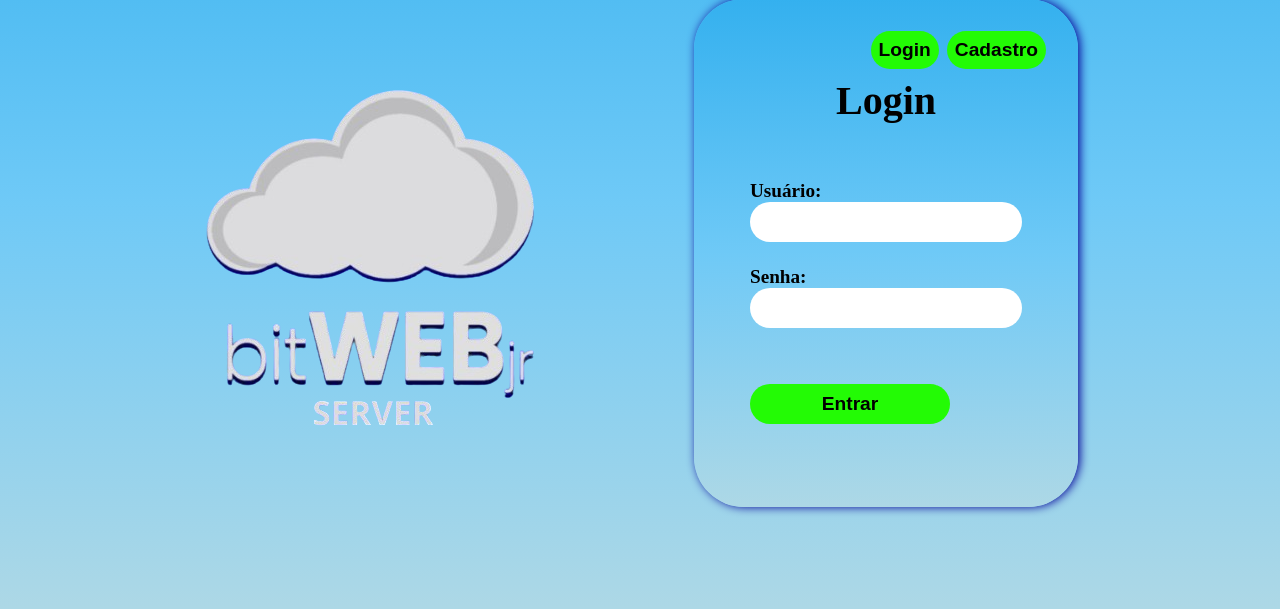
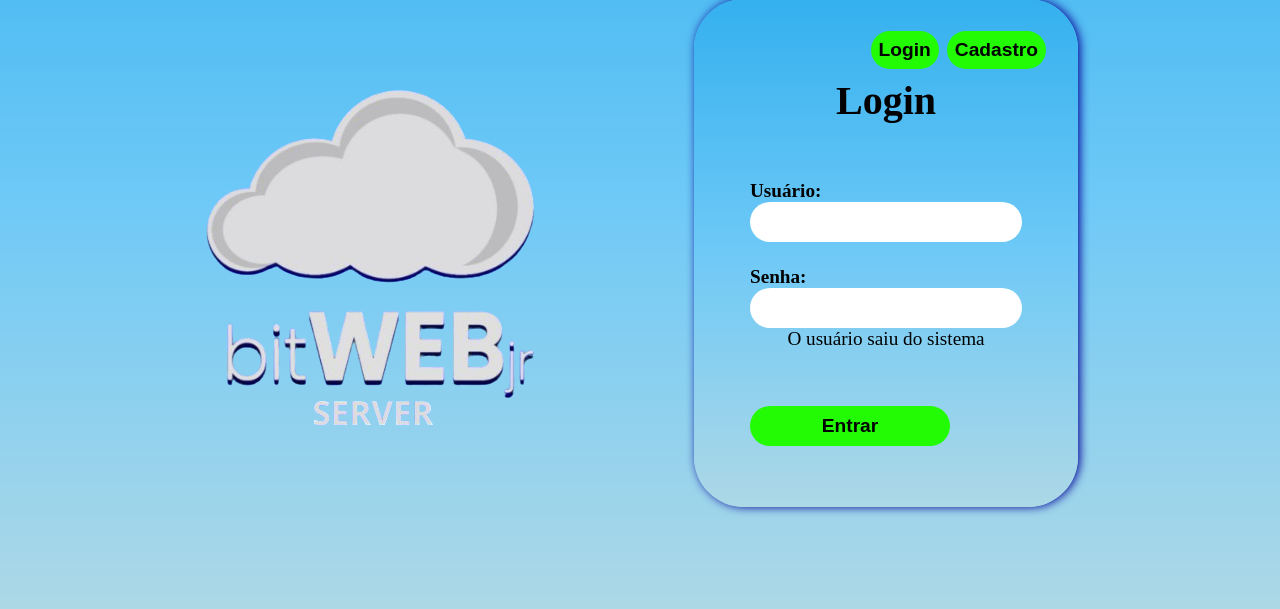
Before and after one commit to Mktk11/projeto-1-bitwebjr, a PHP site: page /index.php?login=sai in a window 1280 px wide. Shown: the part 209-818 px from the top of the page. Run offline with PHP 8.4, Linux system fonts and the light colour scheme; some libraries are stand-ins or nearby versions.

```diff
--- a/css/_dashboard.css
+++ b/css/_dashboard.css
@@ -141,10 +141,8 @@ section > div > div{
     .nav__imgperfil{
         width: 100%;
         display: flex;
-        justify-content: center;
-    }
-    .div--imgperfil{
-
+        flex-direction: column;
+        justify-self: center;
     }
     li > a{
         display: grid;
--- a/css/homeStyle.css
+++ b/css/homeStyle.css
@@ -45,6 +45,10 @@ td{
     text-align: center;
     padding: 5px;
 }
+textarea{
+    color: black;
+}
+
 @media (min-width: 992px){
     section > div{
         display: grid;
--- a/index.php
+++ b/index.php
@@ -19,6 +19,10 @@
         text-align: center;
         font-size: 1.2rem;
         color: red;
+      }
+      .mensagem-saida{
+        text-align: center;
+        font-size: 1.2rem;
       }
     </style>
   </head>
@@ -45,12 +49,12 @@
     </header>
     <main>
       <section class="main__sectionhero">
-        <div class="section--img">
+        <figure class="section--img">
           <a href="#">
             <img src="imagens/logo-bit-removebg.png" alt="Logo BitWeb">
           </a>
-        </div>
-        <div class="section--form">
+        </figure>
+        <article class="section--form">
           <div class="section--form_btn">
             <button id="btn--login">Login</button>
             <button id="btn--cadastro">Cadastro</button>
@@ -65,9 +69,18 @@
             <?php
               if(isset($_GET['login']) && $_GET['login'] == "erro"){
             ?>
-              <div class ="mensagem-erro">
+              <p class ="mensagem-erro">
                 Usuários ou senha inválidos
-              </div>
+              </p>
+            <?php
+              }
+            ?>
+            <?php
+              if(isset($_GET['login']) && $_GET['login'] == "sai"){
+            ?>
+              <p class="mensagem-saida">
+                O usuário saiu do sistema
+              </p>
             <?php
               }
             ?>
@@ -82,7 +95,7 @@
             <input type="file" alt="Enviar" name="image-user" src="imagens/import.svg">
             <input type="submit" value="Cadastrar">
           </form>
-        </div>
+        </article>
       </section>
     </main>
   </body>
--- /dev/null
+++ b/logoff.php
@@ -0,0 +1,5 @@
+<?php
+	session_start();
+	session_destroy();
+	header('Location: index.php?login=sai');
+?>
--- a/valida_acesso.php
+++ /dev/null
@@ -1,6 +0,0 @@
-<?php
-    session_start();
-    if(!isset($_SESSION['autenticado']) || $_SESSION['autenticado'] == "NAO"){
-        header("Location: index.php?login=erro");
-    }
-?>
```
Also changed, not shown: cadastrar.php (added, +16 -0 lines), conexao.php (added, +10 -0 lines), home.php (+12 -2 lines), login.php (+17 -0 lines), registra_descricao.php (added, +19 -0 lines), 1 other file.
